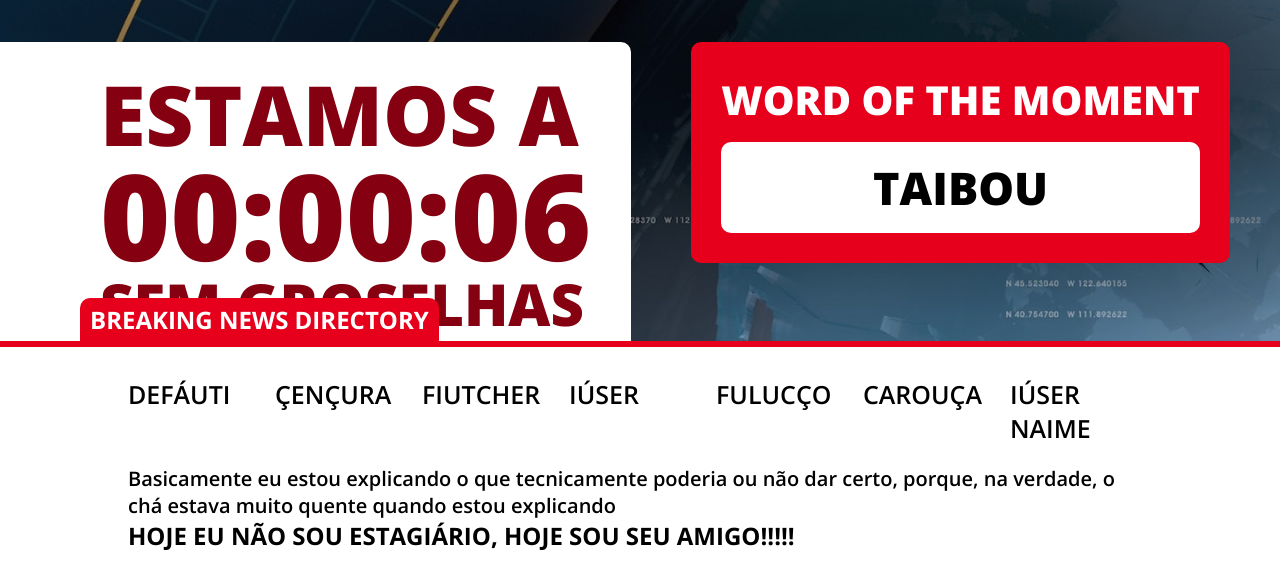
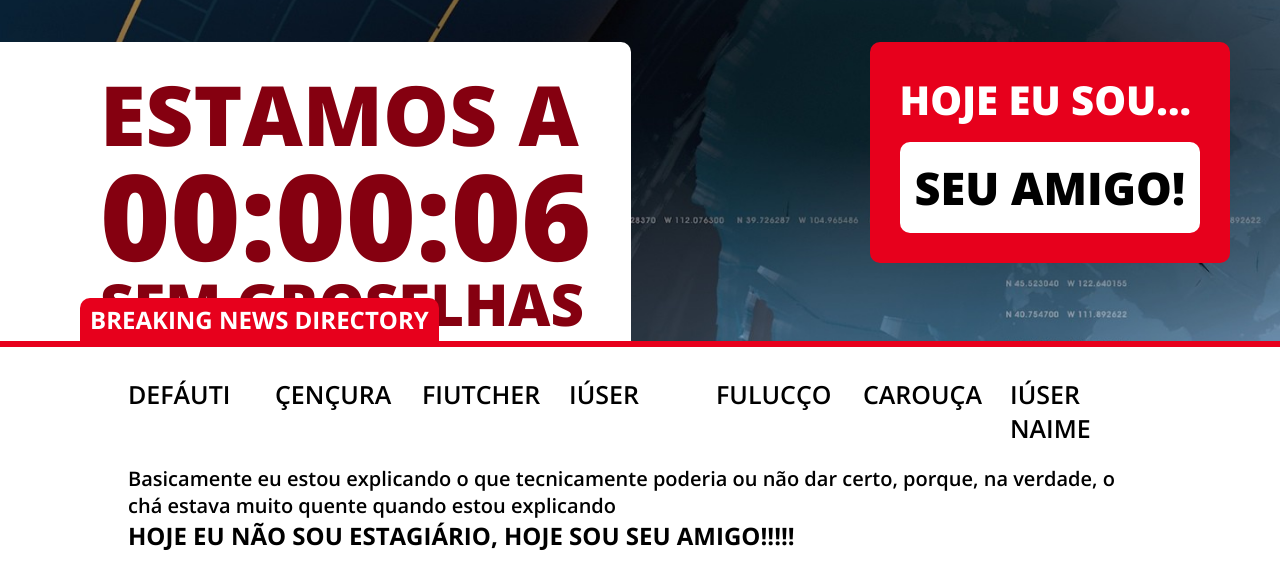
Before and after one commit to BreFranca/stag-tv, a plain HTML site: page index.html in a window 1280 px wide. Shown: the part 218-800 px from the top of the page. Drawn offline with nearby package versions, Linux system fonts and the light colour scheme.

Commit message:
Seu amigo

```diff
--- a/index.html
+++ b/index.html
@@ -23,9 +23,9 @@
                 <span>Sem groselhas</span>
             </div>
             <div class="word-moment">
-                <p>Word of the moment</p>
+                <p>HOJE EU SOU...</p>
                 <div class="word">
-                    <h1>Taibou</h1>
+                    <h1>SEU AMIGO!</h1>
                 </div>
             </div>
         </div>
@@ -48,6 +48,7 @@
                 <div> Ym Dólar </div>
                 <div> Maguarái </div>
                 <div> Gotái </div>
+                <div> TAIBOU </div>
 
             </div>
             <div class="phrase">
```
